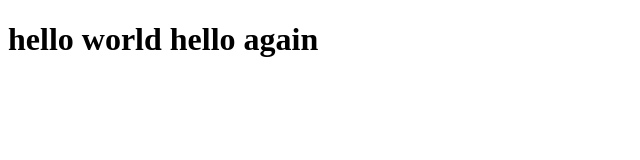
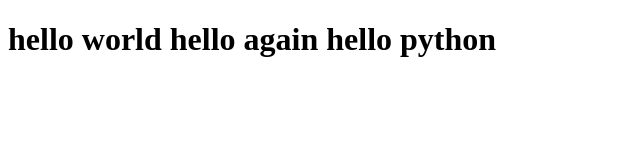
Before and after one commit to pardeep5516/newapp, a plain HTML site: page hello.html in a window 1280 px wide. Shown: the whole page, without its empty margins (0-640 px from the left). Drawn offline with Linux system fonts and the light colour scheme.

Commit message:
Update hello.html

```diff
--- a/hello.html
+++ b/hello.html
@@ -9,7 +9,7 @@
 </head>
 
 <body>
-    <h1>hello world hello again</h1>
+    <h1>hello world hello again hello python</h1>
 </body>
 
 </html>
```
